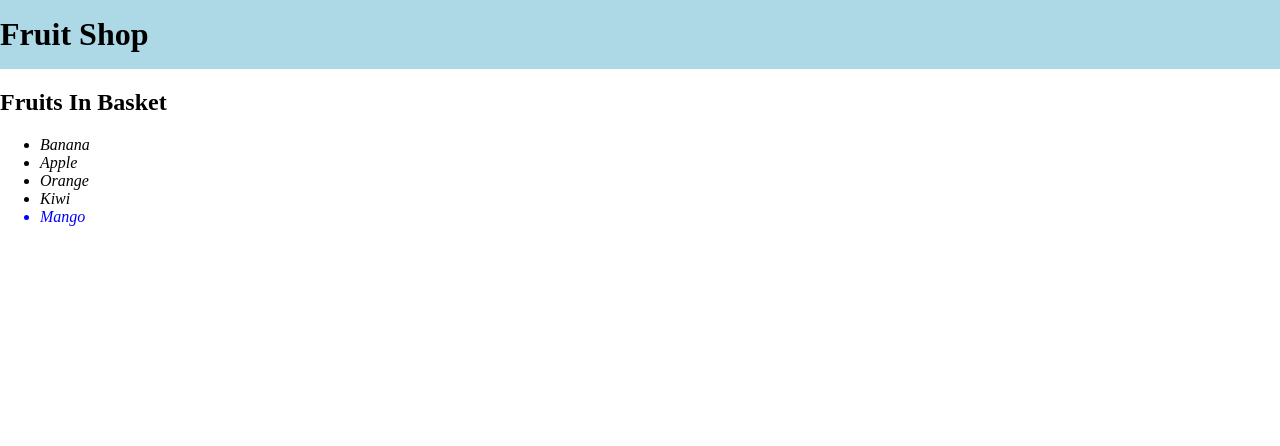
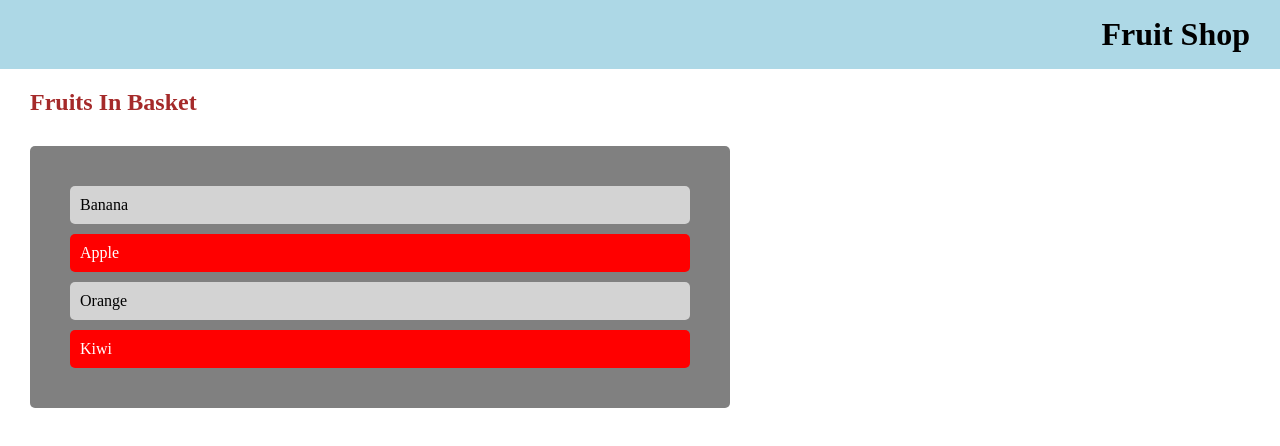
Before and after one commit to Aanand-Patil/no2, a plain HTML site: page index.html in a window 1280 px wide. Drawn offline with Linux system fonts and the light colour scheme.

Commit message:
nth child experiment

```diff
--- a/index.html
+++ b/index.html
@@ -19,13 +19,10 @@
             <li class="fruit">Apple</li>
             <li class="fruit">Orange</li>
             <li class="fruit">Kiwi</li>
-            <li>Mango</li>
-            <!-- change added -->
         </ul>
     </div>
     <div id="thanks"></div>
 </body>
-
 <script src="index.js"></script>
 
 </html>
--- a/index.js
+++ b/index.js
@@ -1,5 +1,32 @@
-let fruits = document.getElementsByTagName("li")
-fruits[4].style.color = "blue";
-for (let i = 0; i < fruits.length; i++) {
-    fruits[i].style.fontStyle = "italic";
+const mainHeading = document.querySelector("#main-heading");
+mainHeading.style.textAlign = 'right';
+mainHeading.style.paddingRight = '30px'
+const fruits = document.querySelector('.fruits')
+fruits.style.backgroundColor = 'gray'
+fruits.style.padding = '30px'
+fruits.style.margin = '30px'
+fruits.style.width = '50%'
+fruits.style.borderRadius = '5px'
+fruits.style.listStyleType = 'none'
+
+const basketHeading = document.querySelector('h2')
+basketHeading.style.marginLeft = '30px'
+basketHeading.style.color = 'brown'
+const fruitItems = document.querySelectorAll('.fruit')
+for (let i = 0; i < fruitItems.length; i++) {
+    fruitItems[i].style.backgroundColor = 'white'
+    fruitItems[i].style.padding = '10px'
+    fruitItems[i].style.margin = '10px'
+    fruitItems[i].style.borderRadius = '5px'
 }
+const oddFruitsItems = document.querySelectorAll('.fruit:nth-child(odd)')
+for (let i = 0; i < oddFruitsItems.length; i++) {
+    oddFruitsItems[i].style.backgroundColor = 'lightgray'
+}
+const evenFruitsItems = document.querySelectorAll('.fruit:nth-child(even)')
+for (let i = 0; i < evenFruitsItems.length; i++) {
+
+    evenFruitsItems[i].style.backgroundColor = 'red'
+    evenFruitsItems[i].style.color = 'white'
+
+}
```
